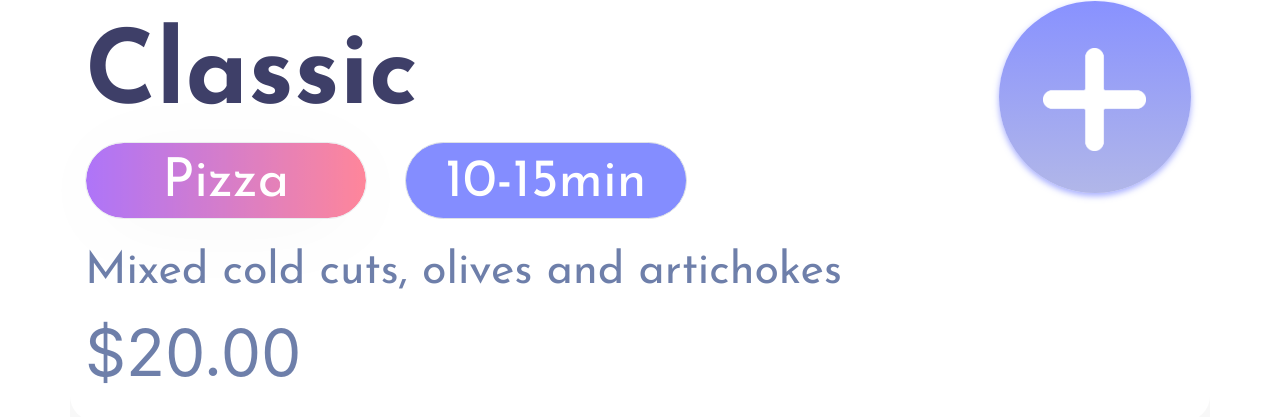
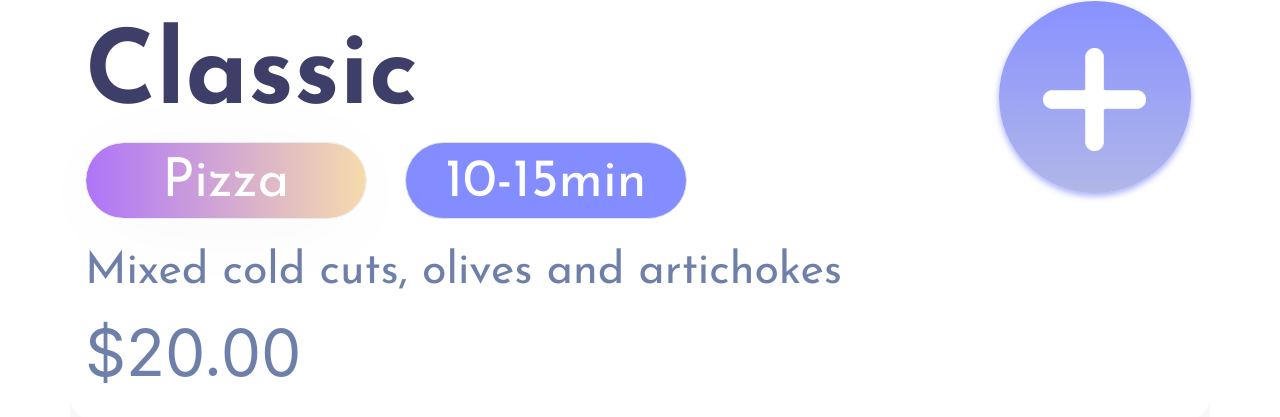
Before and after one commit to deathtanks/Belizzi, a Django app: page /menu/ in a window 1280 px wide. Shown: the part 1028-1445 px from the top of the page. Run offline with Django 3.2, Linux system fonts and the light colour scheme; data comes from the database, SQL or seed files in the repository; both versions use the stored data as it was after the commit; some libraries are stand-ins or nearby versions.

Commit message:
changed a little bit background gradient of category under the name of item

```diff
--- a/templates/static/styles/menu/menu.css
+++ b/templates/static/styles/menu/menu.css
@@ -76,9 +76,9 @@
 
 }
 #category_border {
-    background: transparent linear-gradient(270deg, #FF4665 0%, #832BF6 100%) 0% 0% no-repeat padding-box;
-    box-shadow: 0px 10px 99px #0000000D;
-    opacity: 0.65;
+    background: transparent linear-gradient(270deg, #F3C980 0%, #832BF6 100%) 0% 0% no-repeat padding-box;
+box-shadow: 0px 10px 99px #0000000D;
+opacity: 0.65;
 }
 #preparing_time_border {
     background-color: #848DFF;
```
Also changed, not shown: db.sqlite3.
